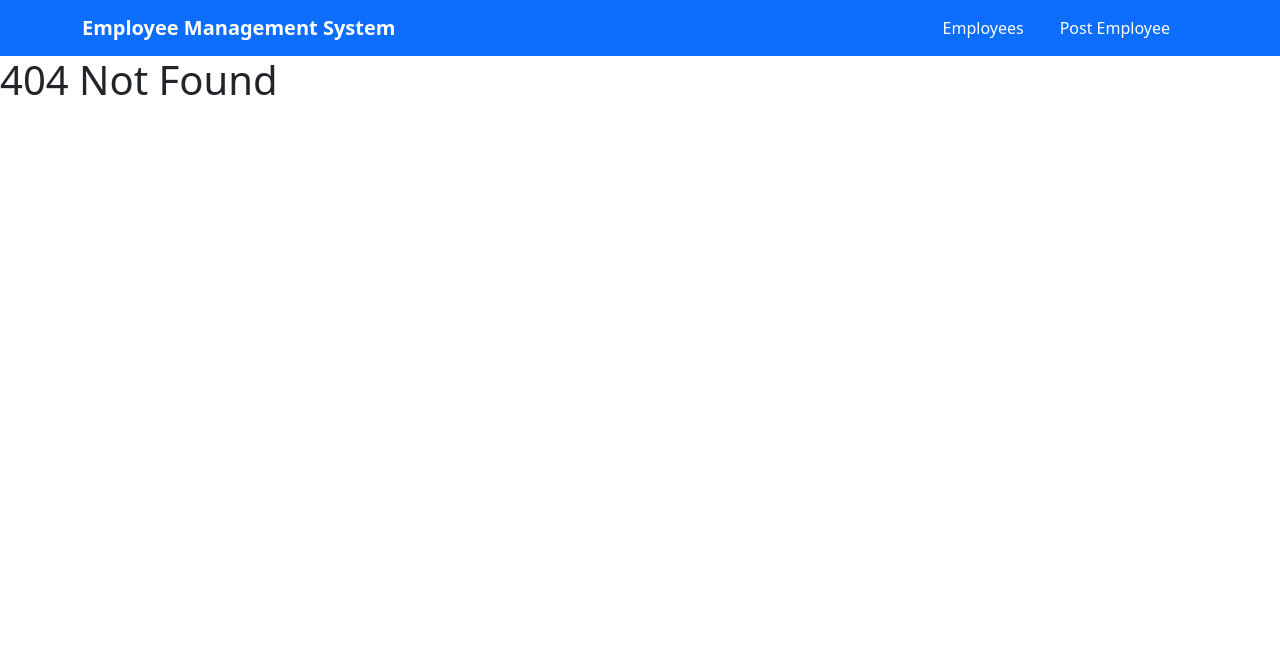
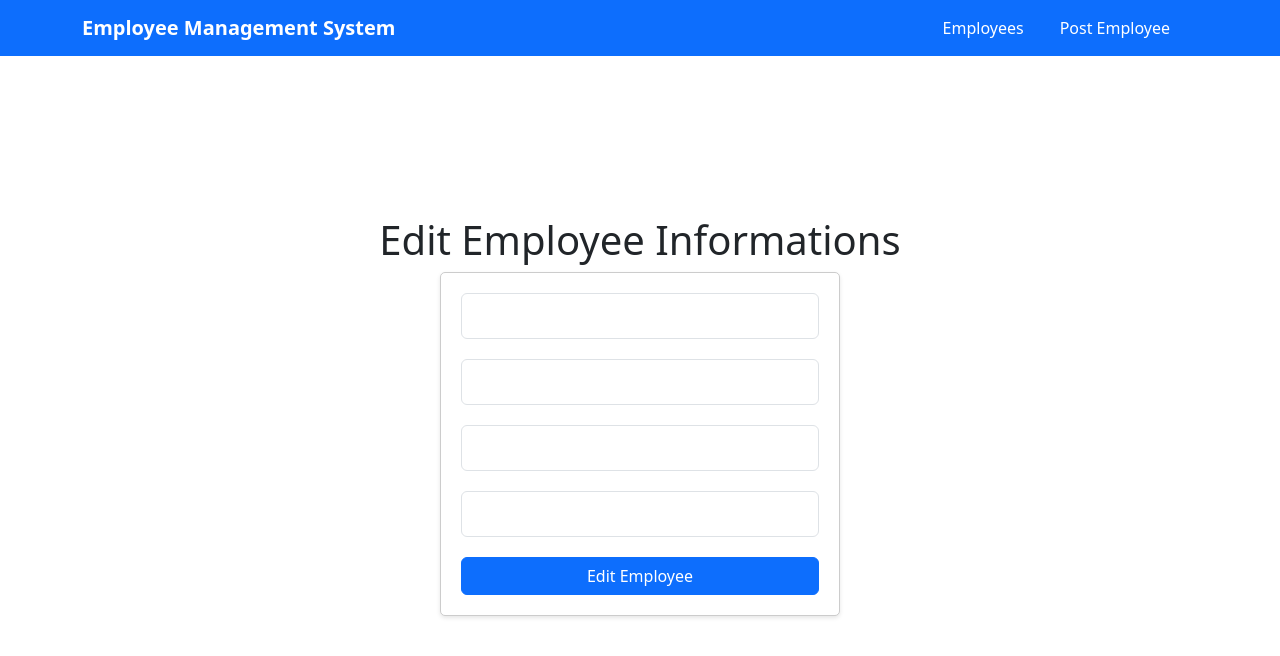
Before and after one commit to brcevssl/brcevssl.github.io, a React (Create React App) app in the folder front-end/: page /employee/1 in a window 1280 px wide. Before the commit this address had no page. Shown: the top 656 px of the page. Built offline with nearby package versions, Linux system fonts and the light colour scheme; no server answers.

Commit message:
CRUD + front op

```diff
--- a/front-end/src/App.js
+++ b/front-end/src/App.js
@@ -3,7 +3,8 @@ import Header from './pages/header/Header';
 import { Routes, Route } from  'react-router-dom';
 import Dashboard from './pages/dashboard/Dashboard';
 import NoMatch from './pages/noMatch/NoMatch';
-import PostUser from './pages/employee/PostUser';
+import PostEmployee from './pages/employee/PostEmployee';
+import UpdateEmployee from './pages/employee/UpdateEmployee';
 
 function App () {
     return (
@@ -11,7 +12,8 @@ function App () {
         <Header/>
         <Routes>
           <Route path="/" element={<Dashboard/>}/>
-          <Route path="/employee" element={<PostUser/>}/>
+          <Route path="/employee" element={<PostEmployee/>}/>
+          <Route path="/employee/:id" element={<UpdateEmployee/>}/>
           <Route path="*" element={<NoMatch/>}/>
         </Routes>
       </>
--- a/front-end/src/pages/dashboard/Dashboard.js
+++ b/front-end/src/pages/dashboard/Dashboard.js
@@ -1,6 +1,89 @@
+import { useEffect, useState } from "react";
+import Container from "react-bootstrap/Container"
+import Row from "react-bootstrap/Row";
+import Col from "react-bootstrap/Col";
+import Table from "react-bootstrap/Table";
+import Button from "react-bootstrap/Button";
+import { useNavigate } from "react-router-dom";
+
 const Dashboard = () =>{
+
+    const [employees, setEmployees ] = useState ([]);
+    const navigate = useNavigate();
+
+    useEffect( () =>{
+        const fetchEmployees = async() =>{
+            try{
+                const response = await fetch("http://localhost:8080/api/employees")
+                const data = await response.json();
+
+                setEmployees(data);
+            }
+            catch(error){
+                console.error("Error fetching employees: ", error.message);
+            }
+        }
+
+        fetchEmployees();
+
+    }, []);
+
+    const handleDelete = async (employeeId) =>{
+        try{
+            const response = await fetch(`http://localhost:8080/api/employee/${employeeId}`, {
+                method: "DELETE"
+            })
+
+            if(response.ok){
+                setEmployees((prevEmployees) =>
+                    prevEmployees.filter((employee) => employee.id !== employeeId)
+                )
+            }
+
+            console.log(`Employee with ID ${employeeId} deleted successfully.`);
+        }
+        catch(error){
+            console.error("Error deleting employee : ", error.message);
+        }
+    }
+
+    const handleUpdate = (employeeId) =>{
+        navigate(`/employee/${employeeId}`);
+    }
+
     return (
-        <div>Dashboard Component</div>
+        <Container className="mt-5">
+            <Row>
+                <Col>
+                    <h1 className="text-center">Employees</h1>
+                    <Table striped bordered hover responsive>
+                        <thead>
+                            <tr>
+                                <th>Name</th>
+                                <th>Email</th>
+                                <th>Phone</th>
+                                <th>Department</th>
+                                <th>Actions</th>
+                            </tr>
+                        </thead>
+                        <tbody>
+                            {employees.map((employee) => (
+                                <tr key={employee.id}>
+                                    <td>{employee.name}</td>
+                                    <td>{employee.email}</td>
+                                    <td>{employee.phone}</td>
+                                    <td>
+                                        <Button variant="outline-secondary" onClick={()=>handleUpdate(employee.id)}>Update</Button>
+                                        <Button variant="outline-danger" onClick={()=>handleDelete(employee.id)}>Delete</Button>
+                                    </td>
+                                    <td>{employee.department}</td>
+                                </tr>
+                            ))}
+                        </tbody>
+                    </Table>
+                </Col>
+            </Row>
+        </Container>
     )
 }
 
--- a/front-end/src/pages/employee/PostUser.js
+++ b/front-end/src/pages/employee/PostEmployee.js
@@ -1,9 +1,10 @@
 import { useState } from "react";
-import Form from "react-bootstrap/Form"
-import Button from "react-bootstrap/Button"
-import "./PostUser.css";
+import Form from "react-bootstrap/Form";
+import Button from "react-bootstrap/Button";
+import "./PostEmployee.css";
+import { useNavigate } from "react-router-dom";
 
-const PostUser = () =>{
+const PostEmployee = () =>{
 
     const [formData, setFormData] = useState({
         name: "",
@@ -20,10 +21,31 @@ const PostUser = () =>{
         })
     }
 
+    const navigate = useNavigate();
+
+    const handleSubmit = async (e) =>{
+        e.preventDefault();
+        console.log(formData);
+
+        try {
+            const response = await fetch("http://localhost:8080/api/employee",{
+                method : "POST",
+                headers: { "Content-Type": "application/json" },
+                body: JSON.stringify(formData)
+            });
+
+            const data = await response.json();
+            console.log("Employee created: ", data);
+            navigate("/");
+        } catch (error) {
+            console.log("Error creating an employee : ", error.message);
+        }
+    }
+
     return (
         <div className="center-form">
             <h1>Post New Employee</h1>
-            <Form>
+            <Form onSubmit={handleSubmit}>
                 <Form.Group controlId="formBasicName">
                     <Form.Control
                         type="text"
@@ -45,7 +67,7 @@ const PostUser = () =>{
                 <Form.Group controlId="formBasicName">
                     <Form.Control
                         type="text"
-                        name="email"
+                        name="phone"
                         placeholder="Enter phone"
                         value={formData.phone}
                         onChange={handleInputChange}
@@ -68,4 +90,4 @@ const PostUser = () =>{
     )
 }
 
-export default PostUser;
+export default PostEmployee;
--- /dev/null
+++ b/front-end/src/pages/employee/UpdateEmployee.css
@@ -0,0 +1,23 @@
+.center-form {
+    display: flex;
+    flex-direction: column;
+    align-items: center;
+    justify-content: center;
+    height: 90vh;
+}
+
+.center-form Form {
+    max-width: 400px;
+    width: 100%;
+    padding: 20px;
+    border: 1px solid #ccc;
+    background-color: #fff;
+    border-radius: 5px;
+    box-shadow: 0 2px 4px rgba(0, 0, 0, 0.1);
+    text-align: center;
+}
+
+.center-form Form .form-control {
+    margin-bottom: 20px;
+    padding: 10px;
+}
--- /dev/null
+++ b/front-end/src/pages/employee/UpdateEmployee.js
@@ -0,0 +1,103 @@
+import './UpdateEmployee.css'
+import { useEffect, useState } from "react";
+import Form from "react-bootstrap/Form";
+import Button from "react-bootstrap/Button";
+import { useNavigate, useParams } from "react-router-dom";
+
+
+const UpdateEmployee = () =>{
+
+    const {id} = useParams();
+    const navigate = useNavigate();
+
+    const [formData, setFormData] = useState({
+        name: "",
+        email: "",
+        phone: "",
+        department: ""
+    })
+
+    const handleInputChange = (event) =>{
+        const {name, value} = event.target;
+        setFormData({
+            ...formData,
+            [name]:value,
+        })
+    }
+
+    useEffect(() => {
+        const fetchEmployee = async () =>{
+            try {
+                const response = await fetch(`http://localhost:8080/api/employee/${id}`);
+                const data = await response.json();
+                setFormData(data);
+            } catch (error) {
+                console.error("Error fetching user : " + error.message)
+            }
+        }
+        fetchEmployee();
+    }, [id]);
+
+    const handleSubmit = async (e) =>{
+        e.preventDefault();
+        try {
+            const response = await fetch(`http://localhost:8080/api/employee/${id}`, {
+                method: 'PATCH',
+                headers: {
+                    "Content-Type": "application/json",
+                },
+                body: JSON.stringify(formData)
+            });
+            const data = await response.json();
+            console.log("Updated user : ", data);
+            navigate('/');
+        } catch (error) {
+            console.error("Error updating user : ", error.message);
+        }
+    }
+
+    return (
+        <div className="center-form">
+            <h1>Edit Employee Informations</h1>
+            <Form onSubmit={handleSubmit}>
+                <Form.Group controlId="formBasicName">
+                    <Form.Control
+                        type="text"
+                        name="name"
+                        value={formData.name}
+                        onChange={handleInputChange}
+                    />
+                </Form.Group>
+                <Form.Group controlId="formBasicName">
+                    <Form.Control
+                        type="email"
+                        name="email"
+                        value={formData.email}
+                        onChange={handleInputChange}
+                    />
+                </Form.Group>
+                <Form.Group controlId="formBasicName">
+                    <Form.Control
+                        type="text"
+                        name="phone"
+                        value={formData.phone}
+                        onChange={handleInputChange}
+                    />
+                </Form.Group>
+                <Form.Group controlId="formBasicName">
+                    <Form.Control
+                        type="text"
+                        name="department"
+                        value={formData.department}
+                        onChange={handleInputChange}
+                    />
+                </Form.Group>
+                <Button variant="primary" type="submit" className="w-100">
+                    Edit Employee
+                </Button>
+            </Form>
+        </div>
+    )
+}
+
+export default UpdateEmployee;
```
Also changed, not shown: front-end/src/pages/employee/PostEmployee.css (renamed from front-end/src/pages/employee/PostUser.css), 2 other files (tests, documents, lock files or other folders).
